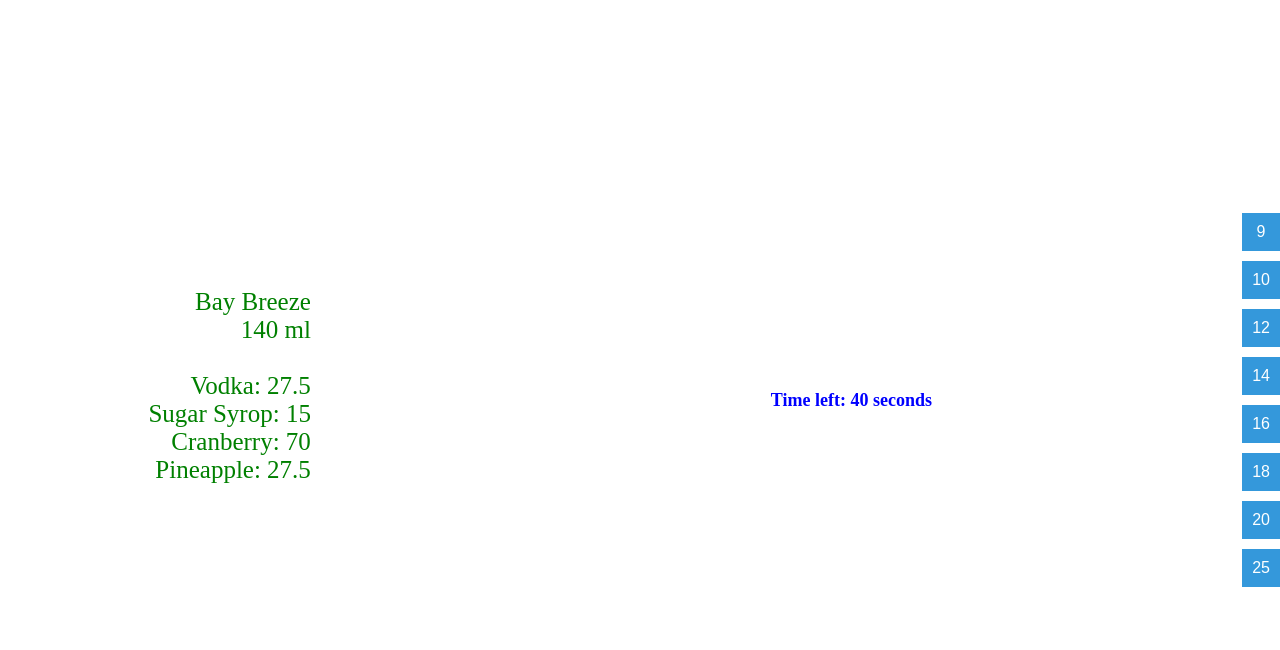
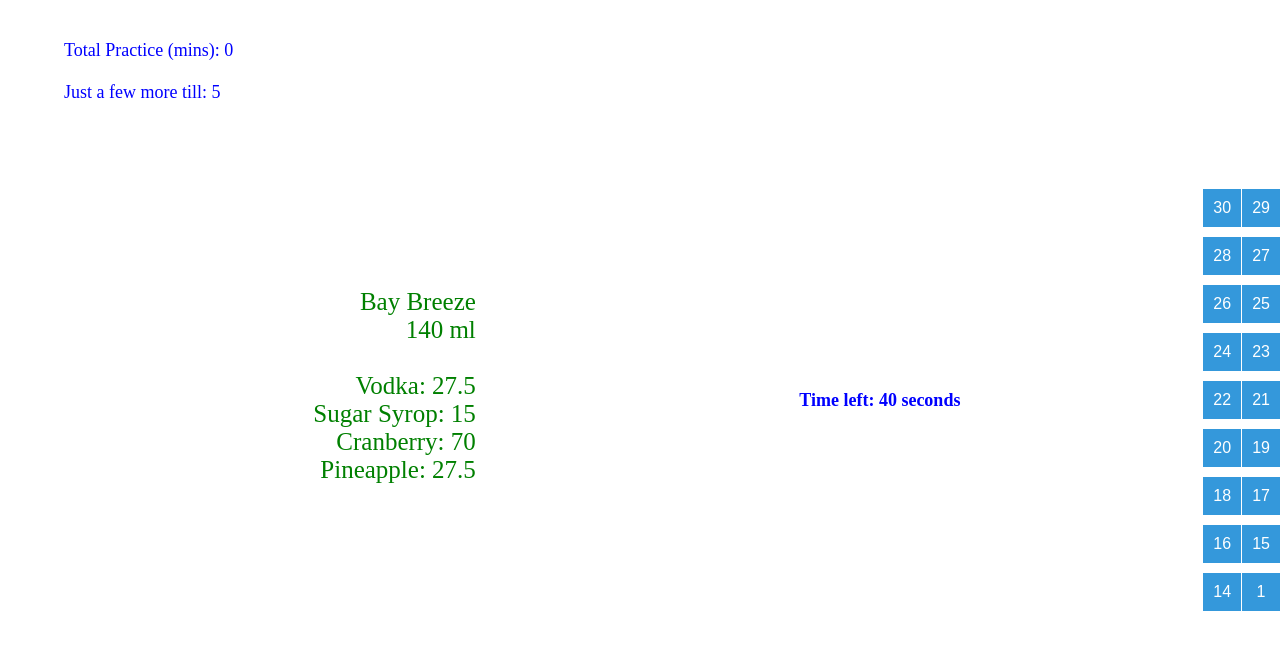
Before and after one commit to wshu19/4tqc, a plain HTML site: page index.html in a window 1280 px wide. Drawn offline with Linux system fonts and the light colour scheme.

Commit message:
another update

```diff
--- a/index.html
+++ b/index.html
@@ -5,22 +5,35 @@
   <meta name="viewport" content="width=device-width, initial-scale=1.0">
   <title>Countdown Timer</title>
   <link rel="stylesheet" href="styles.css">
-  <title>Stacked Buttons</title>
 </head>
 <body>
+    <label id="currentTimeLabel">Total Practice (mins): </label>
     <div id="resultDisplay" class="result"></div>
   <div id="timerDisplay" class="countDown">Time left: </div>
 
   <div class="button-container">
-    <button onclick="setTimePerDrink(9)">9</button>
-    <button onclick="setTimePerDrink(10)">10</button>
-    <button onclick="setTimePerDrink(12)">12</button>
-    <button onclick="setTimePerDrink(14)">14</button>
-    <button onclick="setTimePerDrink(16)">16</button>
-    <button onclick="setTimePerDrink(18)">18</button>
-    <button onclick="setTimePerDrink(20)">20</button>
-    <button onclick="setTimePerDrink(25)">25</button>
-  </div>
+      <button onclick="setTimePerDrink(30)">30</button>
+      <button onclick="setTimePerDrink(28)">28</button>
+      <button onclick="setTimePerDrink(26)">26</button>
+      <button onclick="setTimePerDrink(24)">24</button>
+      <button onclick="setTimePerDrink(22)">22</button>
+      <button onclick="setTimePerDrink(20)">20</button>
+      <button onclick="setTimePerDrink(18)">18</button>
+      <button onclick="setTimePerDrink(16)">16</button>
+      <button onclick="setTimePerDrink(14)">14</button>
+    </div>
+
+    <div class="button-container">
+      <button onclick="setTimePerDrink(29)">29</button>
+      <button onclick="setTimePerDrink(27)">27</button>
+      <button onclick="setTimePerDrink(25)">25</button>
+      <button onclick="setTimePerDrink(23)">23</button>
+      <button onclick="setTimePerDrink(21)">21</button>
+      <button onclick="setTimePerDrink(19)">19</button>
+      <button onclick="setTimePerDrink(17)">17</button>
+      <button onclick="setTimePerDrink(15)">15</button>
+      <button onclick="setTimePerDrink(1)">1</button>
+    </div>
 
 
   <script src="script.js"></script>
--- a/script.js
+++ b/script.js
@@ -1,3 +1,15 @@
+//localStorage.setItem("totalRuntime", 0);
+let currentTime = localStorage.getItem("totalRuntime");
+
+console.log(`totalTime is `, currentTime);
+let timemins = (currentTime/60);
+let closest5 = Math.floor((timemins+5)/5)*5;
+// Display the current time in the label
+document.getElementById("currentTimeLabel").textContent += Math.floor(timemins) + "\n";
+document.getElementById("currentTimeLabel").textContent += "\nJust a few more till: ";
+document.getElementById("currentTimeLabel").textContent += closest5;
+
+
 const mixes = [
   {name: "Tom Collins", components: ["Gin", "Sugar Syrop", "Lemon Juice", "Soda Water"], ratios: [1, 1, 0.5, 2]},
   {name: "Screwdriver", components: ["Vodka", "Sugar Syrop", "Orange"],  ratios: [1, 1, 3]},
@@ -18,6 +30,8 @@ mixes.forEach((mix) => {
 
 
 
+
+
 let randomMixesIndex = Math.floor(Math.random() * mixes.length);
 let chosenMix = mixes[randomMixesIndex];
 let ratio = chosenMix.ratios;
@@ -25,6 +39,28 @@ let amountIngredients = ratio.length;
 let sum1 = 0;
 let wantRounding = 1;
 
+let refreshesWithoutUserInput = localStorage.getItem("refreshesWithoutUserInput") || 0; // Default to 0 if not set
+
+
+// Check if the amount of refreshes is higher than 3
+if (refreshesWithoutUserInput > 2) {
+  // Stop the program and display a message
+  document.body.innerHTML = '<div>Press any key to continue</div>';
+
+  // Set refreshesWithoutUserInput to 0
+  localStorage.setItem("refreshesWithoutUserInput",0);
+
+  // Function to reset and continue when any key is pressed
+  window.addEventListener('keydown', resetAndContinue);
+
+  function resetAndContinue() {
+    window.removeEventListener('keydown', resetAndContinue); // Remove the event listener
+    location.reload();
+  }
+}
+
+
+console.log(`Afk visits`, refreshesWithoutUserInput);
 
 // Function to calculate amounts based on totalML
 function calculateAmounts(totalML, wantRounding) {
@@ -118,6 +154,17 @@ const intervalId = setInterval(() => {
 
 }
 
+// Get the current time when the program starts
+const startTime = new Date();
+
+// Function to calculate the elapsed time in seconds
+function getElapsedTime() {
+  const currentTime = new Date().getTime();
+  const elapsedTimeInSeconds = Math.floor((currentTime - startTime.getTime()) / 1000);
+  return elapsedTimeInSeconds;
+}
+
+
 // Example usage:
 const timerDisplay = document.getElementById("timerDisplay");
 const resultDisplay = document.getElementById("resultDisplay");
@@ -174,6 +221,23 @@ const finishCallback = () => {
 
   // Refresh the page after 7 seconds
   setTimeout(() => {
+    refreshesWithoutUserInput++;
+    localStorage.setItem("refreshesWithoutUserInput",refreshesWithoutUserInput);
+
+    let gotTime = getElapsedTime();
+
+    // Using Number function
+let totalRuntime1 = Number(currentTime) + Number(gotTime);
+
+// Using unary plus operator
+let totalRuntime2 = +currentTime + +gotTime;
+
+console.log(totalRuntime1); // Output: 30
+console.log(totalRuntime2); // Output: 30
+    //totalRuntime = 0;
+    localStorage.setItem("totalRuntime",totalRuntime1);
+
+
     location.reload();
   }, pageRefresh);
 };
--- a/styles.css
+++ b/styles.css
@@ -31,6 +31,7 @@ body {
     display: flex;
     flex-direction: column;
     gap: 10px; /* Adjust the gap between buttons as needed */
+    margin-left: 1px;
   }
 
   button {
@@ -46,3 +47,13 @@ body {
   button:hover {
     background-color: #2980b9;
   }
+
+
+  #currentTimeLabel {
+    margin-left: 5vw;
+    height: 90vh;
+    font-size: 18px;
+    color: blue;
+    white-space: pre-line; /* or white-space: pre-wrap; */
+    /* Add your additional styling here */
+  }
```
